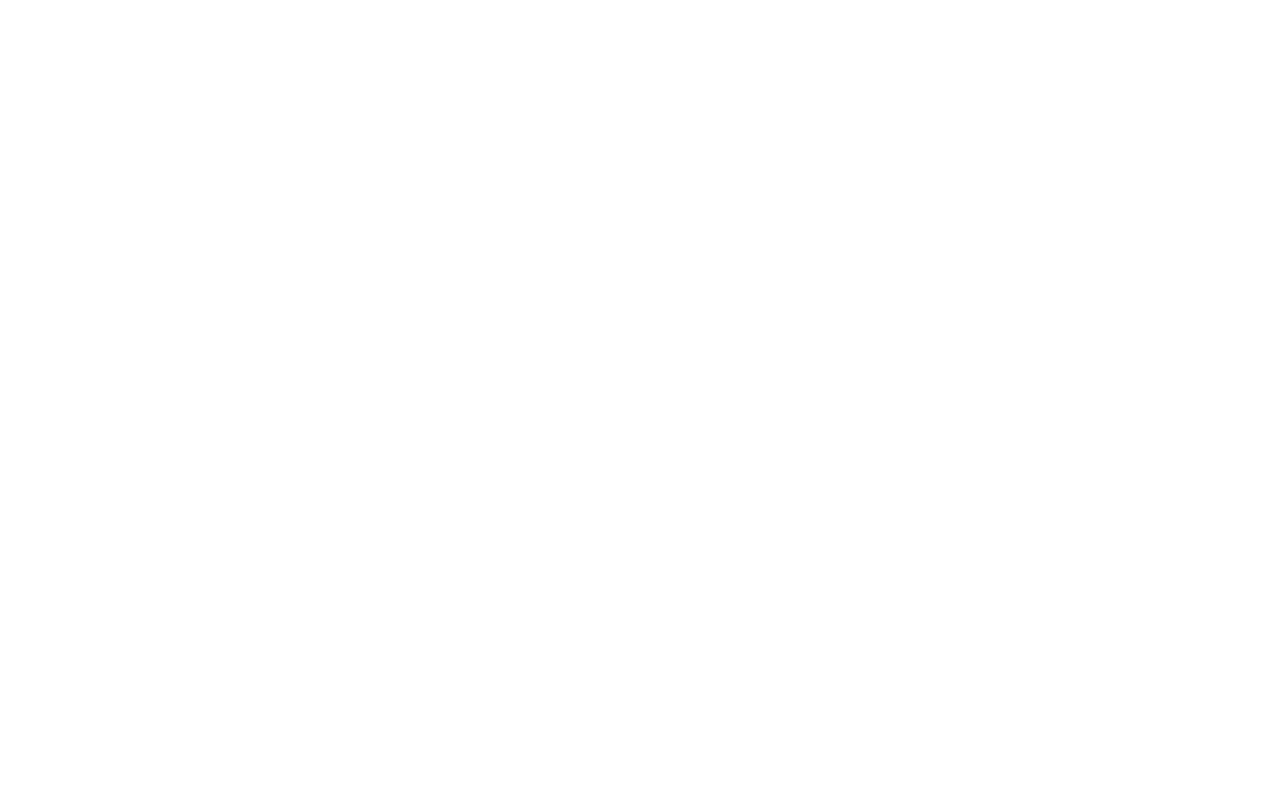
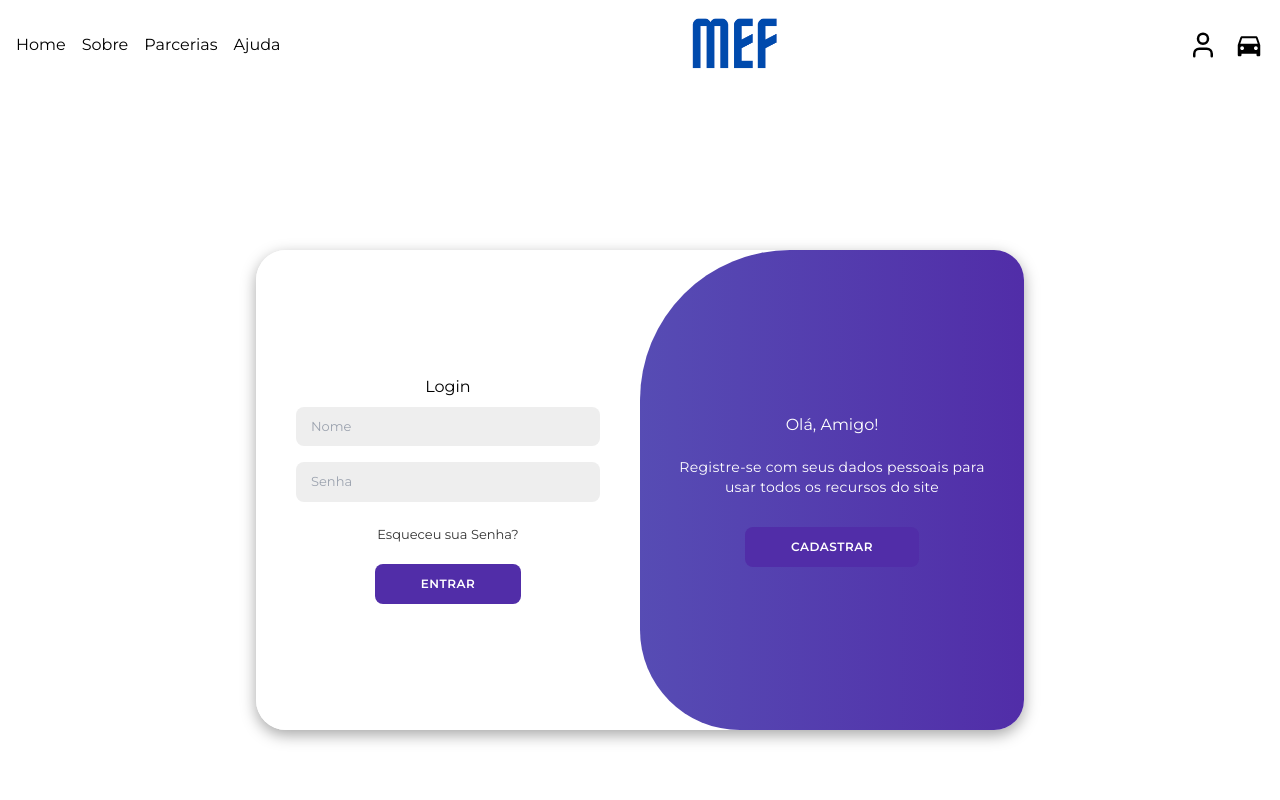
Before and after one commit to EduNagado/Sprint-4-, a Next.js app: page /login in a window 1280 px wide. Shown: the top 800 px of the page. Built offline with nearby package versions, Linux system fonts and the light colour scheme.

Commit message:
Criando a aba Login/Cadastro

```diff
--- a/src/app/CadastroCarro/page.tsx
+++ b/src/app/CadastroCarro/page.tsx
@@ -6,10 +6,12 @@
     return (
         <>
             <Header />
+            <div className="flex justify-center mt-8">
+                <div className="w-full max-w-2xl p-6 bg-white border border-gray-300 rounded-lg shadow-md">
+                    <h2 className="text-xl font-semibold text-center text-gray-900 mb-6">Cadastre seu veículo</h2>
                     <form id='CadastroCarro'>
                         <div className="space-y-12">
                             <div className="border-b border-gray-900/10 pb-12">
-                        <h2 className="text-base font-semibold leading-7 text-gray-900">Cadastre seu veículo</h2>
                                 <div className="sm:col-span-4">
                                     <label htmlFor="Usuario" className="block text-sm font-medium leading-6 text-gray-900">
                                         Usuário
@@ -22,7 +24,7 @@
                                             autoComplete="address-level2"
                                             className="block w-full rounded-md border-0 py-1.5 text-sky-600 shadow-sm ring-1 ring-inset ring-gray-300 placeholder:text-gray-400 focus:ring-2 focus:ring-inset sm:text-sm sm:leading-6" />
                                     </div>
-                            <p>Não possui uma conta? <Link href="#cadastre-se" className="text-indigo-600">Cadastre-se</Link></p>
+                                    <p>Não possui uma conta? <Link href="/login" className="text-indigo-600">Cadastre-se</Link></p>
                                 </div>
 
                                 <div className="mt-10 grid grid-cols-1 gap-x-6 gap-y-8 sm:grid-cols-6">
@@ -136,7 +138,9 @@
                             </div>
                         </div>
                     </form>
-            <Footer />
+                </div>
+            </div>
+
         </>
     );
 }
--- /dev/null
+++ b/src/app/login/login.css
@@ -0,0 +1,203 @@
+@import url('https://fonts.googleapis.com/css2?family=Montserrat:wght@300;400;500;600;700&display=swap');
+
+
+
+section{
+    display: flex;
+    align-items: center;
+    justify-content: center;
+    flex-direction: column;
+    height: 100vh;
+}
+
+.container{
+    background-color: #fff;
+    border-radius: 30px;
+    box-shadow: 0 5px 15px rgba(0, 0, 0, 0.35);
+    position: relative;
+    overflow: hidden;
+    width: 768px;
+    max-width: 100%;
+    min-height: 480px;
+}
+
+.container p{
+    font-size: 14px;
+    line-height: 20px;
+    letter-spacing: 0.3px;
+    margin: 20px 0;
+}
+
+.container span{
+    font-size: 12px;
+}
+
+.container a{
+    color: #333;
+    font-size: 13px;
+    text-decoration: none;
+    margin: 15px 0 10px;
+}
+
+.container button{
+    background-color: #512da8;
+    color: #fff;
+    font-size: 12px;
+    padding: 10px 45px;
+    border: 1px solid transparent;
+    border-radius: 8px;
+    font-weight: 600;
+    letter-spacing: 0.5px;
+    text-transform: uppercase;
+    margin-top: 10px;
+    cursor: pointer;
+}
+
+.container button.hidden{
+    background-color: transparent;
+    border-color: #fff;
+}
+
+.container form{
+    background-color: #fff;
+    display: flex;
+    align-items: center;
+    justify-content: center;
+    flex-direction: column;
+    padding: 0 40px;
+    height: 100%;
+}
+
+.container input{
+    background-color: #eee;
+    border: none;
+    margin: 8px 0;
+    padding: 10px 15px;
+    font-size: 13px;
+    border-radius: 8px;
+    width: 100%;
+    outline: none;
+}
+
+.form-container{
+    position: absolute;
+    top: 0;
+    height: 100%;
+    transition: all 0.6s ease-in-out;
+}
+
+.sign-in{
+    left: 0;
+    width: 50%;
+    z-index: 2;
+}
+
+.container.active .sign-in{
+    transform: translateX(100%);
+}
+
+.sign-up{
+    left: 0;
+    width: 50%;
+    opacity: 0;
+    z-index: 1;
+}
+
+.container.active .sign-up{
+    transform: translateX(100%);
+    opacity: 1;
+    z-index: 5;
+    animation: move 0.6s;
+}
+
+@keyframes move{
+    0%, 49.99%{
+        opacity: 0;
+        z-index: 1;
+    }
+    50%, 100%{
+        opacity: 1;
+        z-index: 5;
+    }
+}
+
+.social-icons{
+    margin: 20px 0;
+}
+
+.social-icons a{
+    border: 1px solid #ccc;
+    border-radius: 20%;
+    display: inline-flex;
+    justify-content: center;
+    align-items: center;
+    margin: 0 3px;
+    width: 40px;
+    height: 40px;
+}
+
+.toggle-container{
+    position: absolute;
+    top: 0;
+    left: 50%;
+    width: 50%;
+    height: 100%;
+    overflow: hidden;
+    transition: all 0.6s ease-in-out;
+    border-radius: 150px 0 0 100px;
+    z-index: 1000;
+}
+
+.container.active .toggle-container{
+    transform: translateX(-100%);
+    border-radius: 0 150px 100px 0;
+}
+
+.toggle{
+    background-color: #512da8;
+    height: 100%;
+    background: linear-gradient(to right, #5c6bc0, #512da8);
+    color: #fff;
+    position: relative;
+    left: -100%;
+    height: 100%;
+    width: 200%;
+    transform: translateX(0);
+    transition: all 0.6s ease-in-out;
+}
+
+.container.active .toggle{
+    transform: translateX(50%);
+}
+
+.toggle-panel{
+    position: absolute;
+    width: 50%;
+    height: 100%;
+    display: flex;
+    align-items: center;
+    justify-content: center;
+    flex-direction: column;
+    padding: 0 30px;
+    text-align: center;
+    top: 0;
+    transform: translateX(0);
+    transition: all 0.6s ease-in-out;
+}
+
+.toggle-left{
+    transform: translateX(-200%);
+}
+
+.container.active .toggle-left{
+    transform: translateX(0);
+}
+
+.toggle-right{
+    right: 0;
+    transform: translateX(0);
+}
+
+.container.active .toggle-right{
+    transform: translateX(200%);
+}
--- /dev/null
+++ b/src/app/login/login.js
@@ -0,0 +1,11 @@
+const container = document.getElementById('container');
+const registerBtn = document.getElementById('register');
+const loginBtn = document.getElementById('login');
+
+registerBtn.addEventListener('click', () => {
+    container.classList.add("active");
+});
+
+loginBtn.addEventListener('click', () => {
+    container.classList.remove("active");
+});
--- a/src/app/login/page.tsx
+++ b/src/app/login/page.tsx
@@ -1,7 +1,58 @@
-export default function Login (){
-    return(
-        <div>
+// Login.tsx
+'use client';
+import Header from '@/components/header/page';
+import '../login/login.css';
+import { useState } from 'react';
+import Footer from '@/components/footer/page';
 
+export default function Login() {
+  const [isActive, setIsActive] = useState(false);
+
+  return (
+    <>
+        <Header/>
+        <section>
+         <div className={`container ${isActive ? 'active' : ''}`} id="container">
+      <div className={`form-container sign-up ${isActive ? 'opacity-100' : 'opacity-0'}`}>
+        <form>
+          <h1>Criar Conta</h1>
+          <span>ou use seu e-mail para registro</span>
+          <input type="usuario" placeholder="Nome" />
+          <input type="password" placeholder="Senha" />
+          <input type="email" placeholder="E-mail" />
+          <input type="text" placeholder="Telefone" />
+          <input type="text" placeholder="CPF" />
+          <button type="button">Cadastrar</button>
+        </form>
+      </div>
+      <div className={`form-container sign-in ${isActive ? 'opacity-0' : 'opacity-100'}`}>
+        <form>
+          <h1>Login</h1>
+          <input type="usuario" placeholder="Nome" />
+          <input type="password" placeholder="Senha" />
+          <a href="#">Esqueceu sua Senha?</a>
+          <button type="button">Entrar</button>
+        </form>
+      </div>
+      <div className="toggle-container">
+        <div className="toggle">
+          <div className="toggle-panel toggle-left">
+            <h1>Bem-vindo de Volta!</h1>
+            <p>Insira seus dados pessoais para usar todos os recursos do site</p>
+            <button onClick={() => setIsActive(false)}>Entrar</button>
+          </div>
+          <div className="toggle-panel toggle-right">
+            <h1>Olá, Amigo!</h1>
+            <p>Registre-se com seus dados pessoais para usar todos os recursos do site</p>
+            <button onClick={() => setIsActive(true)}>Cadastrar</button>
+          </div>
         </div>
-    )
+      </div>
+    </div>
+    </section>
+    <Footer/>
+    </>
+
+
+  );
 }
--- a/src/components/footer/page.tsx
+++ b/src/components/footer/page.tsx
@@ -4,7 +4,7 @@
 export default function Footer() {
   return (
     <footer className="bg-white text-black py-10 w-full mt-auto">
-      <div className="container mx-auto grid grid-cols-3 items-center">
+      <div className=" mx-auto grid grid-cols-3 items-center">
         {/* Esquerda: Endereço e Newsletter */}
         <div className="space-y-6">
           <div>
--- a/src/components/header/page.tsx
+++ b/src/components/header/page.tsx
@@ -26,7 +26,7 @@
 
             <div className="flex items-center space-x-4">
                 {/* Ícone do usuário */}
-                <Link href={"/Login"}>
+                <Link href={"/login"}>
                     <LuUser className="text-3xl cursor-pointer" />
                 </Link>
 
```
Also changed, not shown: src/app/globals.css (line endings or trailing spaces). Lines whose indentation alone changed are shown as unchanged.
